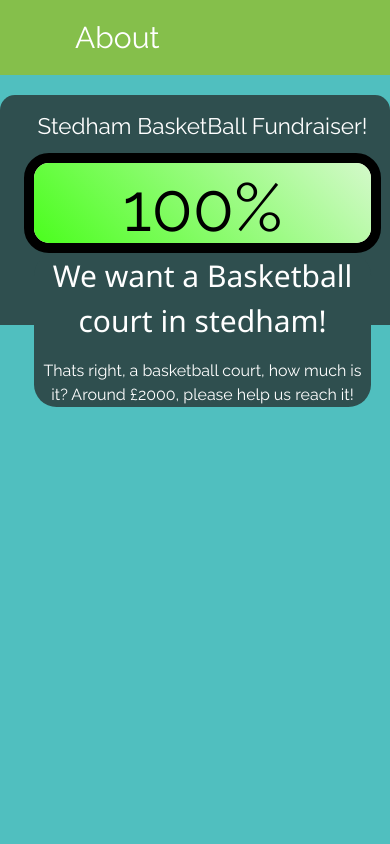
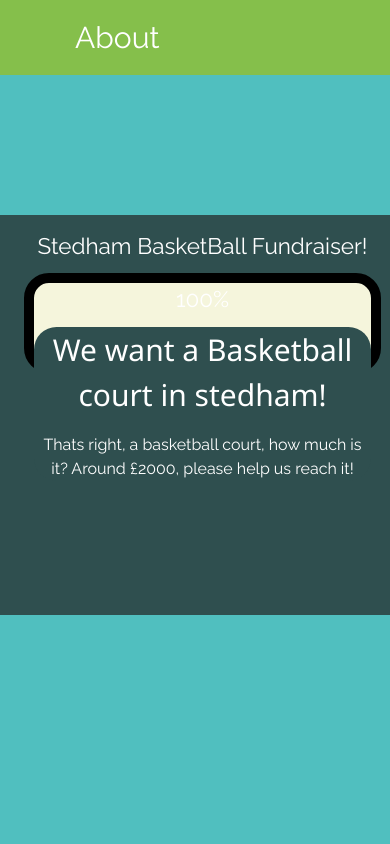
Before and after one commit to Peptidase/Focal-Fortuna, a PHP site: page / in a window 390 px wide. Run offline with PHP 8.4, Linux system fonts and the light colour scheme.

Commit message:
Added PHP functionality to site.

```diff
--- a/Front-end/style.css
+++ b/Front-end/style.css
@@ -21,6 +21,28 @@ body, html {height: 100%}
     padding: 2em;
     margin-top: 2em;
 
+}
+
+.flexer{
+    display:flex;
+    flex-direction: row;
+}
+
+.flexer .links{
+    margin-right:auto;
+}
+
+.flexer .login{
+    margin-left:auto;
+}
+
+.flexer .container{
+    display: flex;
+    flex-direction: column;
+}
+
+.login .mobilelogin{
+    display: none;
 }
 
 a{
@@ -59,15 +81,34 @@ a:active{
 
 }
 
+
+
+
+
+
+.MapItems{
+    display:none;
+}
+
+.ListItems{
+    display:flex;
+    flex-direction: column;
+
+}
+
+.ListItems > .Goal {
+    margin-top: 30px;
+    margin-bottom: 30px;
+  }
+
 .Goal{
     text-align: center;
-    height:230px;
+    height:400px;
     width:80%;
     margin:auto;
     padding-top: 5px;
     padding-left: 15px;
-    border-top-left-radius: 15px;
-    border-top-right-radius: 15px;
+
     background-color: darkslategray;
 }
 
@@ -112,7 +153,8 @@ a:active{
     border-radius: 25px;
 }
 
-.ProgressBar #myBar{
+.ProgressBar .myBar{
+    display: none;
     width:1%;
     height:100%;
     background:linear-gradient(45.0deg,#33FF00 -17%,#D2F9C8 99%);
@@ -125,7 +167,7 @@ a:active{
 
 }
 
-@media (max-width:1200px){
+@media (max-width:1300px){
     .page{
         transition: 0.5s;
         padding: 40px 40px;
@@ -148,6 +190,10 @@ a:active{
     .collapsible{
         font-size: 1.5em;
     }
+
+    .ListItems > .Goal {
+        margin-top: 80px;
+      }
 }
 
 @media (max-width:800px){
@@ -172,7 +218,10 @@ a:active{
 
     }
 
-    .collapsible{
-        font-size: 1em;
-    }
+
+
+
+    .ListItems > .Goal {
+        margin-top: 120px;
+      }
 }
```
